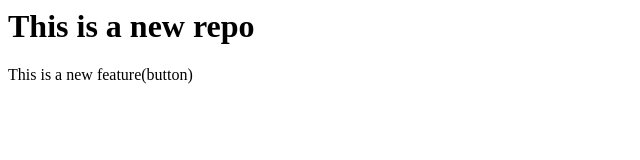
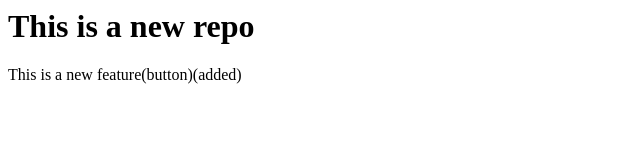
Before and after one commit to rudra0133/local-repo, a plain HTML site: page index.html in a window 1280 px wide. Shown: the full height of the page, 0-640 px from the left. Drawn offline with Linux system fonts and the light colour scheme.

Commit message:
ADD with BUTTON

```diff
--- a/index.html
+++ b/index.html
@@ -1,2 +1,2 @@
 <h1>This is a new repo</h1>
-<p>This is a new feature(button)</p>
+<p>This is a new feature(button)(added)</p>
```
